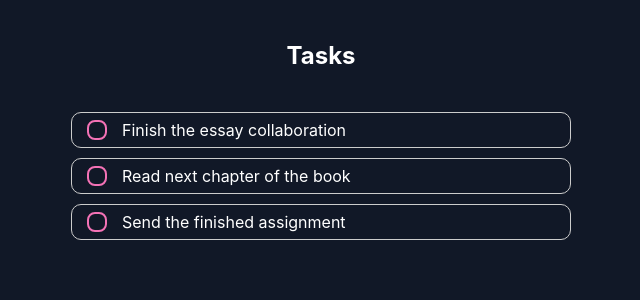
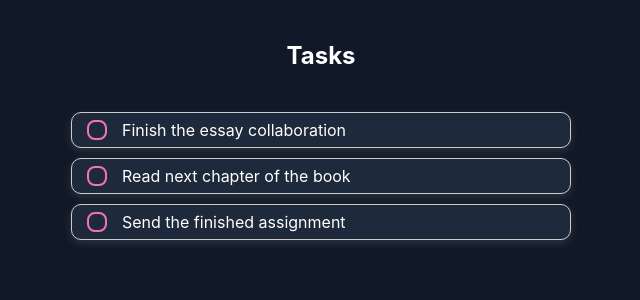
Before and after one commit to Torishnia/TodoList, a React (Create React App) app: page / in a window 1280 px wide. Shown: the top 300 px of the page, without its empty margins (319-959 px from the left). Built offline with nearby package versions, Linux system fonts and the light colour scheme.

Commit message:
Update style

```diff
--- a/src/components/TodoItem/todoItem.module.css
+++ b/src/components/TodoItem/todoItem.module.css
@@ -7,6 +7,8 @@
   border: 1px solid #ccc;
   width: 500px;
   border-radius: 10px;
+  background-color: #1e293b;
+  box-shadow: rgba(141, 141, 141, 0.24) 0px 3px 8px;
 }
 
 .check {
```
